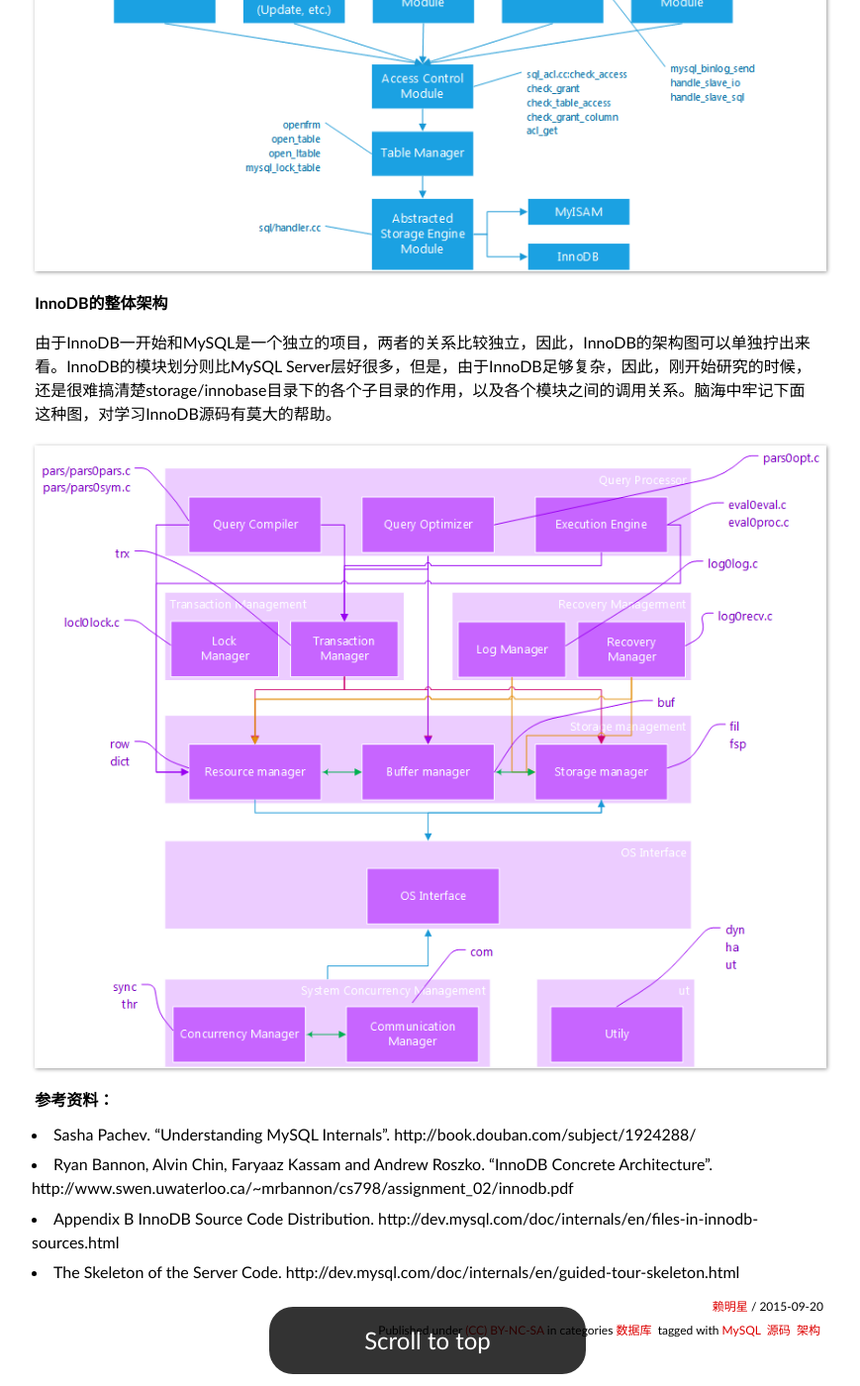
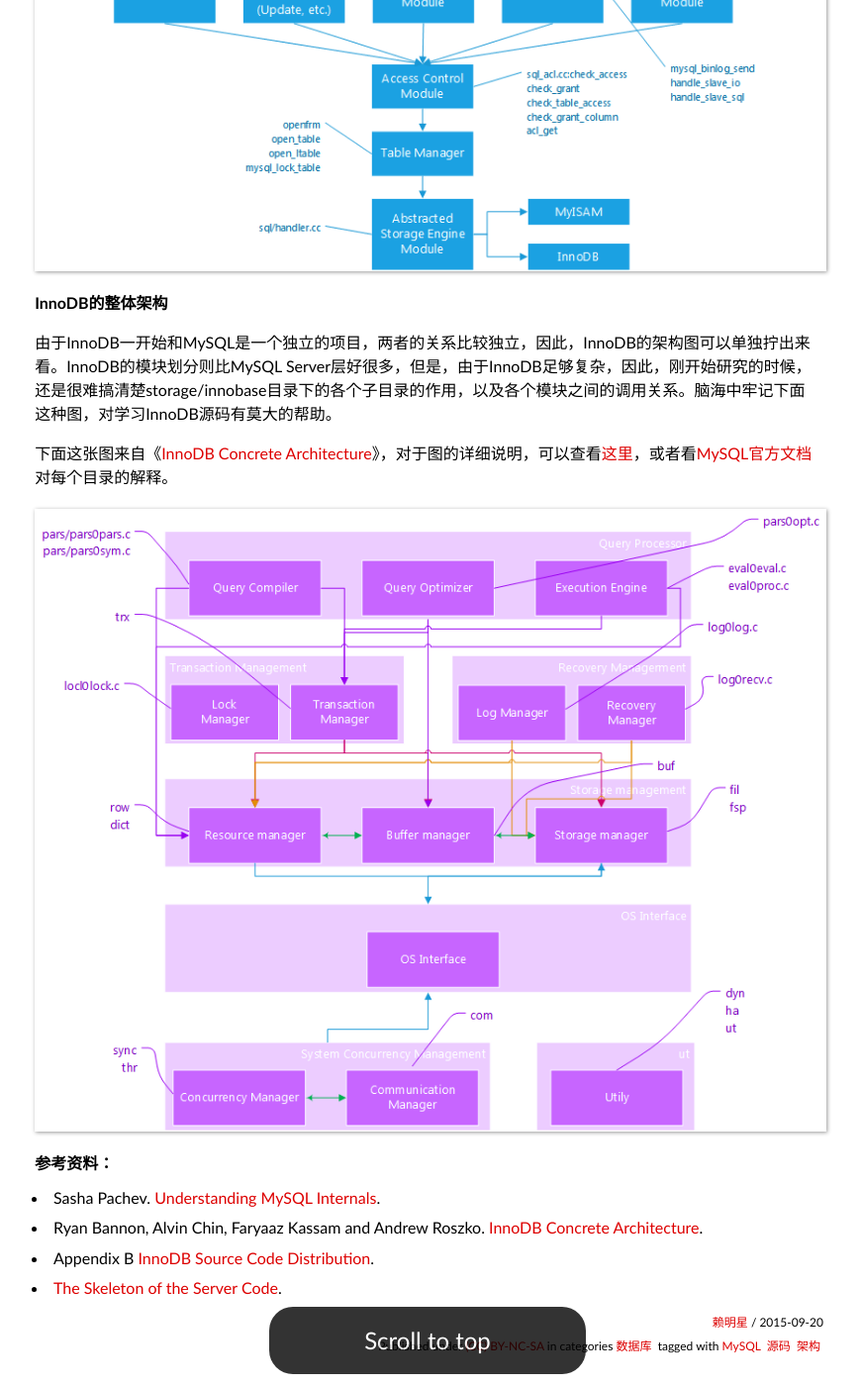
Before and after one commit to lalor/cn, a Jekyll site: the page built from _posts/2015-09-20-Architecture-Of-MySQL.md, in a window 1280 px wide and 1400 px high, scrolled down 897 px. Shown: the whole window at 99% size, without its empty margins (208-1077 px from the left). Built offline with Jekyll 4.4.1, drawn with Linux system fonts in a browser that asks for light colours; some web fonts are replaced; Markdown is read by kramdown in place of the engine named in the settings; comment, search, counter and statistics services are not loaded; some of the changed text lies outside the part shown.

Commit message:
fix bug for type setting

```diff
--- a/_posts/2015-09-20-Architecture-Of-MySQL.md
+++ b/_posts/2015-09-20-Architecture-Of-MySQL.md
@@ -16,7 +16,7 @@ tags: [MySQL, 源码, 架构]
 
 下图是MySQL模块的高层次视图，来自《[Understanding MySQL Internals][0]》的图1-1,我对该图进行了批注，主要是将书中提到的函数以注释的方式放在了图中，方便随时查看和思索，大家可以结合这张图和[这里][1]的介绍，了解一条SQL语句的执行过程。
 
-由于MySQL的Server层代码都位于源代码的sql目录下，模块化并不如InnoDB规范，因此，作者根据函数的作用（而不是以文件）进行了模块划分。在《Understanding MySQL Internals》这本书的图1-1后面，详细的说明了每个模块包含哪些函数和每个模块的作用。
+由于MySQL的Server层代码都位于源代码的sql目录下，模块化并不如InnoDB规范，因此，作者根据函数的作用（而不是以文件）进行了模块划分。在《[Understanding MySQL Internals][0]》这本书的图1-1后面，详细的说明了每个模块包含哪些函数和每个模块的作用。
 
 ![img1](/cn/image/MySQL-architecture.png)
 
@@ -25,15 +25,19 @@ tags: [MySQL, 源码, 架构]
 
 由于InnoDB一开始和MySQL是一个独立的项目，两者的关系比较独立，因此，InnoDB的架构图可以单独拧出来看。InnoDB的模块划分则比MySQL Server层好很多，但是，由于InnoDB足够复杂，因此，刚开始研究的时候，还是很难搞清楚storage/innobase目录下的各个子目录的作用，以及各个模块之间的调用关系。脑海中牢记下面这种图，对学习InnoDB源码有莫大的帮助。
 
+下面这张图来自《[InnoDB Concrete Architecture][2]》，对于图的详细说明，可以查看[这里][2]，或者看[MySQL官方文档][3]对每个目录的解释。
+
 ![img2](/cn/image/Innodb-architecture.png)
 
 
 **参考资料：**
 
-* Sasha Pachev. "Understanding MySQL Internals".  http://book.douban.com/subject/1924288/
-* Ryan Bannon, Alvin Chin, Faryaaz Kassam and Andrew Roszko. "InnoDB Concrete Architecture". http://www.swen.uwaterloo.ca/~mrbannon/cs798/assignment_02/innodb.pdf
-* Appendix B InnoDB Source Code Distribution.  http://dev.mysql.com/doc/internals/en/files-in-innodb-sources.html
-* The Skeleton of the Server Code.  http://dev.mysql.com/doc/internals/en/guided-tour-skeleton.html
+* Sasha Pachev. [Understanding MySQL Internals][0].
+* Ryan Bannon, Alvin Chin, Faryaaz Kassam and Andrew Roszko. [InnoDB Concrete Architecture][2].
+* Appendix B [InnoDB Source Code Distribution][3].
+* [The Skeleton of the Server Code][1].
 
 [0]: http://book.douban.com/subject/1924288/
 [1]: http://dev.mysql.com/doc/internals/en/guided-tour-skeleton.html
+[2]: http://www.swen.uwaterloo.ca/~mrbannon/cs798/assignment_02/innodb.pdf
+[3]: http://dev.mysql.com/doc/internals/en/files-in-innodb-sources.html
```
